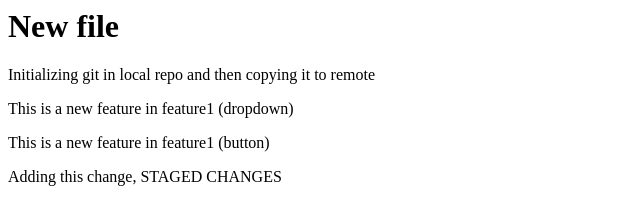
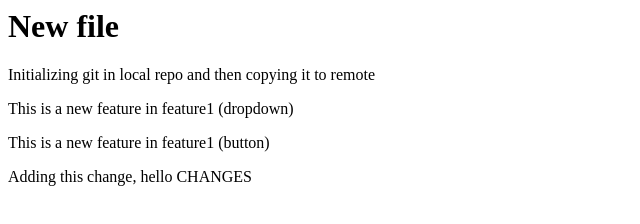
Before and after one commit to nooraphussain/GIT-INIT, a plain HTML site: page index.html in a window 1280 px wide. Shown: the full height of the page, 0-640 px from the left. Drawn offline with Linux system fonts and the light colour scheme.

Commit message:
Added a.txt

```diff
--- a/index.html
+++ b/index.html
@@ -5,4 +5,4 @@
 <p>This is a new feature in feature1 (button)</p>
 
 
-<p>Adding this change, STAGED CHANGES</p>
+<p>Adding this change, hello CHANGES</p>
```
Also changed, not shown: a.txt (added).
